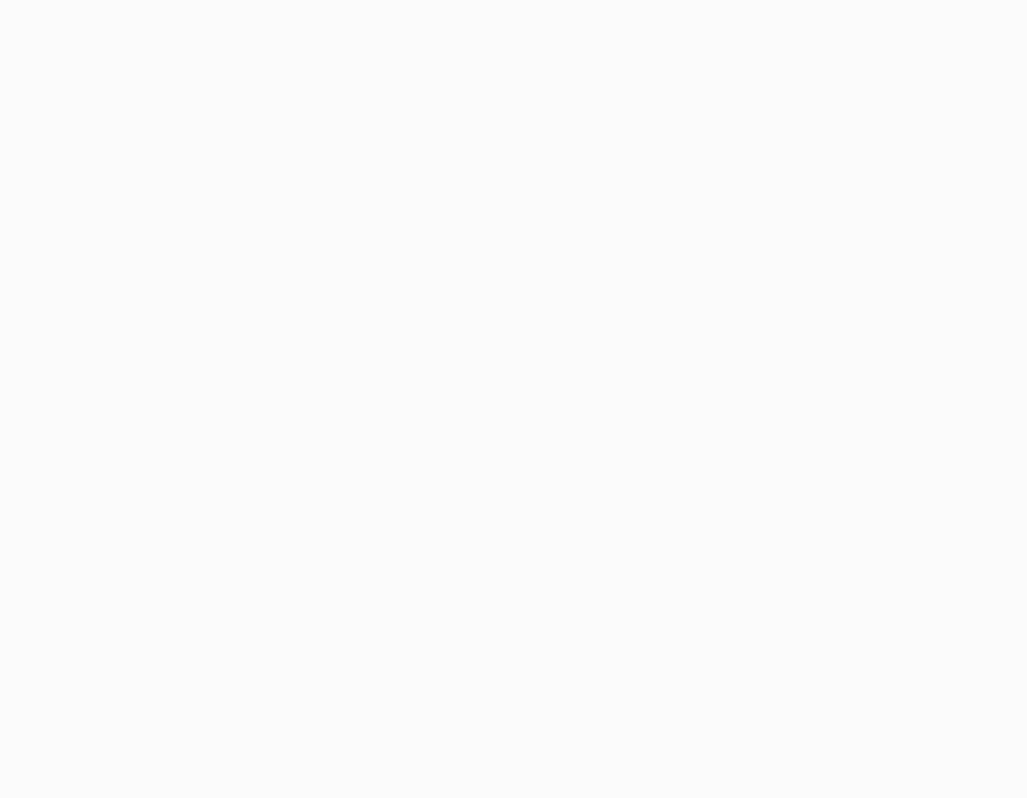
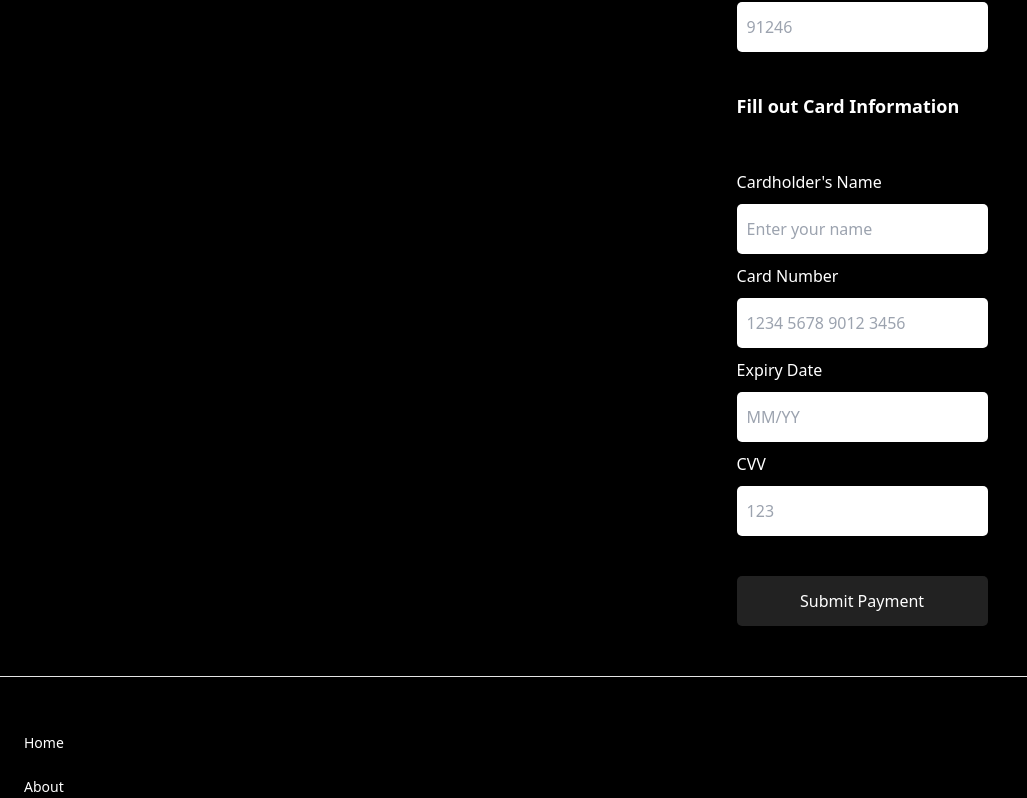
Before and after one commit to YoYoDough/e-commerce-store, a Next.js app: page /checkout in a window 1280 px wide. Shown: the part 926-1724 px from the top of the page, without its empty margins (0-1027 px from the left). Before the commit the page ends 800 px from the top, so only its background shows below. Built offline with nearby package versions, Linux system fonts and the light colour scheme.

Commit message:
setup the form.

```diff
--- a/app/checkout/page.jsx
+++ b/app/checkout/page.jsx
@@ -4,7 +4,7 @@ import {useState, useContext, useEffect} from 'react'
 import { useRouter } from 'next/navigation'
 import Item from '@components/Item'
 import CheckoutItems from '@components/CheckoutItems'
-
+import Info from '@components/Info'
 
 const page = () => {
     const { cart, setCart, cartCount, setCartCount } = useContext(PageContext)
@@ -25,19 +25,118 @@ const page = () => {
     }, [cart]);
 
     useEffect(() => {
-        // Retrieve the cart from localStorage on component mount
-        const cartCount = localStorage.getItem('cartCount');
-        if (cartCount > 0) {
-        setCartCount(JSON.parse(storedCart)); // Update the cart from localStorage
+        // Retrieve the cartCount from localStorage on component mount
+        const storedCartCount = localStorage.getItem('cartCount');
+        if (storedCartCount) {
+            setCartCount(JSON.parse(storedCartCount)); // Update cartCount from localStorage
         }
+    }, [setCartCount]);
+
+    useEffect(() => {
+        // Store the cartCount in localStorage whenever cartCount changes
+        localStorage.setItem('cartCount', JSON.stringify(cartCount));
     }, [cartCount]);
 
     console.log(cart);
+    let fullPrice = 0;
+    cart.map(cartItem => {
+        fullPrice += parseFloat(cartItem.price)
+    })
+    console.log(fullPrice)
+
+    const [formData, setFormData] = useState({
+        email: '',
+        firstName: '',
+        lastName: '',
+        country: 'US',
+        address1: '',
+        address2: '',
+        state: 'CA',
+        zip: '',
+        name: '',
+        cardNumber: '',
+        expiry: '',
+        cvv: ''
+      });
+
+    const handleChange = (e) => {
+        const { name, value, type, checked } = e.target;
+        setFormData({
+          ...formData,
+          [name]: type === 'checkbox' ? checked : value,
+        });
+    };
+
+    console.log(formData)
+
+    // Handle form submission
+    const handleSubmit = (e) => {
+        e.preventDefault();
+        console.log('Form data submitted:', formData);
+        // Submit the form data to your backend for further processing (e.g., save order details, process payment)
+    };
+
     return (
         <div className = "checkoutPage">
+
             {cart.map(cartItem => (
                 <CheckoutItems key = {cartItem.id} item = {cartItem}></CheckoutItems>
             ))}
+            <div className = "checkoutInfo mt-20  p-10">
+                <h1 className = "checkoutSummary text-lg font-bold">Payment Summary: ${fullPrice}</h1>
+                <form className = "form">
+                    <h1 className = "text-lg font-bold mb-10">Information</h1>
+
+                    <label htmlFor="email">Email</label>
+                    <input type="email" id="email" name="email" value = {formData.email} onChange={handleChange} placeholder="Enter a valid email" required />
+                    <label htmlFor="firstName">First Name</label>
+                    <input type="firstName" id="firstName" name="firstName" value = {formData.firstName} onChange={handleChange} placeholder="Enter your first name" required />
+                    <label htmlFor="lastname">Last Name</label>
+                    <input type="lastName" id="lastName" name="lastName" value = {formData.lastName} onChange={handleChange} placeholder="Enter your first name" required />
+
+
+                    <h2 className = "mt-10 mb-10 text-lg font-bold">Shipping Information</h2>
+                    <label htmlFor="country">Country</label>
+                    <select id="country" name="country" value = {formData.country} onChange={handleChange} required>
+                        <option value="US">United States</option>
+                    </select>
+
+                    <label htmlFor="address1">Address</label>
+                    <input type="text" id="address1" name="address1" value = {formData.address1} onChange={handleChange} placeholder="Add a house number if you have one" required />
+
+                    <label htmlFor="address2">Apartment, suite, etc. (optional)</label>
+                    <input type="text" id="address2" name="address2" value = {formData.address2} onChange={handleChange} placeholder="Apartment, suite, etc." />
+
+                    <label htmlFor="state">State</label>
+                    <select id="state" name="state" value = {formData.state} onChange={handleChange}>
+                        <option value="CA">California</option>
+                    </select>
+
+                    <label htmlFor="zip">Zip Code</label>
+                    <input type="text" id="zip" name="zip" value = {formData.zip} onChange={handleChange} placeholder="91246" required />
+
+
+
+                    <h1 className = "text-lg font-bold mt-10 mb-10">Fill out Card Information</h1>
+                    <label htmlFor="name">Cardholder's Name</label>
+                    <input type="text" id="name" name="name" value = {formData.name} onChange={handleChange} placeholder="Enter your name" required/>
+
+
+                    <label htmlFor="cardNumber">Card Number</label>
+                    <input type="text" id="cardNumber" name="cardNumber" value = {formData.cardNumber} onChange={handleChange} placeholder="1234 5678 9012 3456" required/>
+
+
+                    <label htmlFor="expiry">Expiry Date</label>
+                    <input type="text" id="expiry" name="expiry" value = {formData.expiry} onChange={handleChange} placeholder="MM/YY" />
+
+
+                    <label htmlFor="cvv">CVV</label>
+                    <input type="text" id="cvv" name="cvv" value = {formData.cvv} onChange={handleChange} placeholder="123" />
+
+                    <button type="submit" onClick = {handleSubmit} className="submitBtn mt-10">Submit Payment</button>
+                </form>
+            </div>
+            <Info color = "white"></Info>
         </div>
     )
 }
--- a/components/Info.jsx
+++ b/components/Info.jsx
@@ -2,16 +2,16 @@ import Link from 'next/link';
 
 const { COMPANY_NAME, SITE_NAME } = process.env;
 
-const Info = () => {
+const Info = ( { color }) => {
     const currentYear = new Date().getFullYear();
     const copyrightDate = `2023-${currentYear}`;
-    const skeleton = "block p-2 text-lg underline-offset-4 hover:text-black hover:underline md:inline-block md:text-sm dark:hover:text-neutral-300 text-black dark:text-neutral-300";
+    const skeleton = `block p-2 text-lg underline-offset-4 hover:text-${color === 'white' ? 'white' : 'black'} hover:underline md:inline-block md:text-sm dark:hover:text-neutral-300  dark:text-neutral-300`;
     const copyrightName = COMPANY_NAME || SITE_NAME || '';
     return (
-        <footer className="text-sm text-neutral-500 dark:text-neutral-400">
+        <footer className={`text-sm text-neutral-500 ${color === 'white' ? 'text-white' : 'dark:text-neutral-400'}`}>
             <div className="mx-auto flex w-full max-w-7xl flex-row gap-6 border-t border-neutral-200 px-6 py-12 md:flex-row md:gap-12 md:px-4 min-[1320px]:px-0 dark:border-neutral-700">
                 {/* Placeholder for any additional content or links */}
-                    <nav className="flex flex-row gap-2 md:flex-col">
+                    <nav className= "flex flex-row gap-2 md:flex-col">
                         <Link href="/"
                         className={skeleton}
                         >
--- a/styles/globals.css
+++ b/styles/globals.css
@@ -434,3 +434,51 @@ button.normalSizeButtonColor{
   background-color: #333;
   border-radius: 10px;
 }
+
+.checkoutInfo{
+  display: flex;
+  justify-content: space-evenly;
+  align-items: center;
+  margin: 10px;
+}
+
+.checkoutSummary{
+  align-self:baseline;
+  margin-top: 50px;
+}
+
+.form{
+  display: flex;
+  flex-direction: column;
+}
+
+input{
+  border-radius: 5px;
+  height: 50px;
+  width: 100%;
+  padding: 10px;
+  color: black
+}
+
+label{
+  margin-top: 10px;
+  margin-bottom: 10px;
+}
+
+select{
+  border-radius: 5px;
+  height: 50px;
+  width: 100%;
+  padding: 10px;
+  color: black;
+}
+
+.submitBtn{
+  background-color: #222222;
+  height: 50px;
+  border-radius: 5px;
+}
+
+.whiteFooter{
+  color: white;
+}
```
